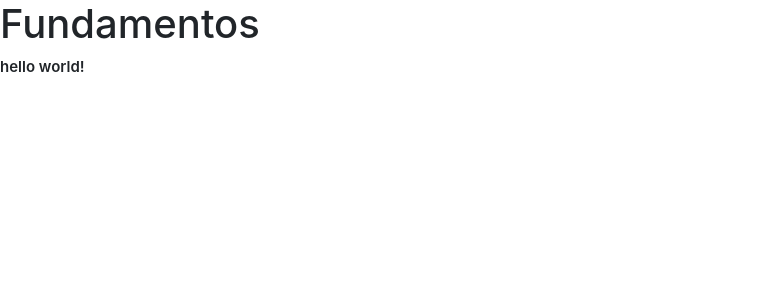
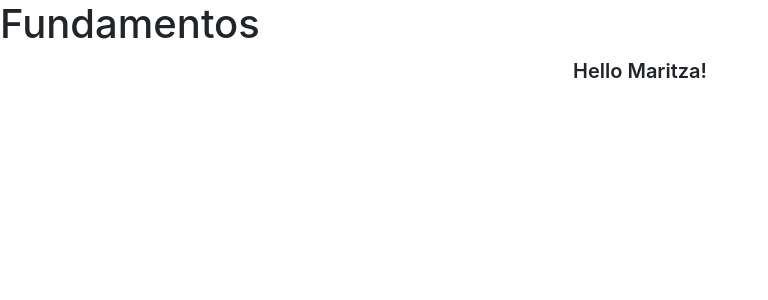
Before and after one commit to Brigitte9219/Fundamentos-Angular, an Angular app: page / in a window 1280 px wide. Shown: the top 300 px of the page, without its empty margins (0-768 px from the left). Built offline with nearby package versions, Linux system fonts and the light colour scheme.

Commit message:
Interpolación

```diff
--- a/src/app/hello/hello/hello.component.css
+++ b/src/app/hello/hello/hello.component.css
@@ -1,4 +1,5 @@
 p{
-  font-size: 15px;
+  text-align: center;
+  font-size: 20px;
   font-weight: 600;
 }
--- a/src/app/hello/hello/hello.component.html
+++ b/src/app/hello/hello/hello.component.html
@@ -1 +1 @@
-<p>hello world!</p>
+<p>Hello {{name}}!</p>
```
